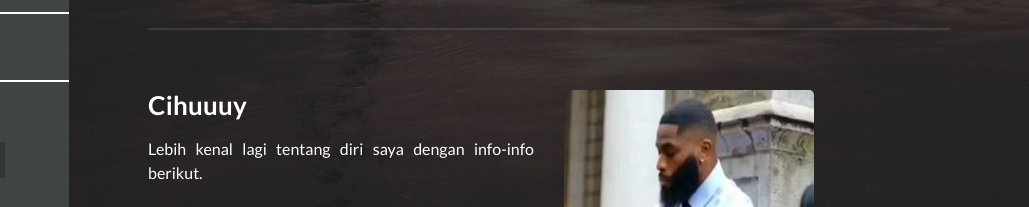
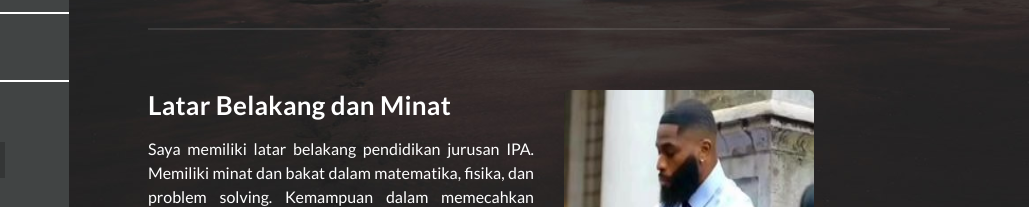
Before and after one commit to Wawan-26/Wan, a plain HTML site: page index.html in a window 1280 px wide. Shown: the part 553-760 px from the top of the page, 251-1280 px from the left. Drawn offline with Linux system fonts and the light colour scheme.

Commit message:
Update index.html

```diff
--- a/index.html
+++ b/index.html
@@ -115,9 +115,11 @@ https://templatemo.com/tm-531-reflux
             <div class="row">
               <div class="col-md-6">
                 <div class="left-text">
-                  <h4>Cihuuuy</h4>
+                  <h4>Latar Belakang dan Minat</h4>
                   <p>
-                    Lebih kenal lagi tentang diri saya dengan info-info berikut.
+                    Saya memiliki latar belakang pendidikan jurusan IPA. Memiliki minat dan bakat
+                    dalam matematika, fisika, dan problem solving. Kemampuan dalam memecahkan masalah
+                    dengan cepat dan efektif. Berfikir kritis sudah dipelajari dan dilatih di sekolah.
                   </p>
                   <div class="white-button">
                     <a href="#">Read More</a>
```
